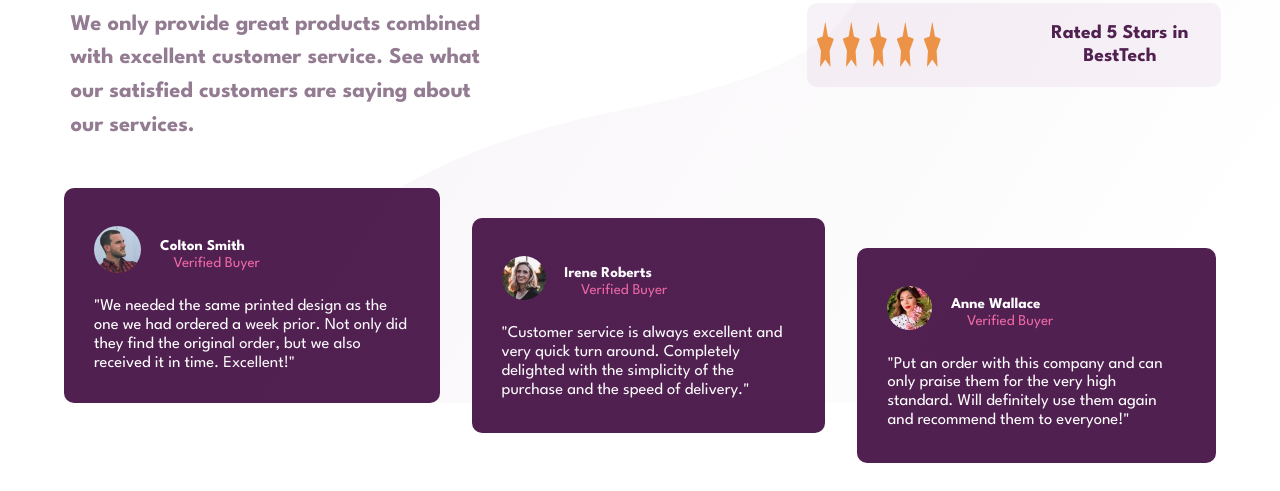
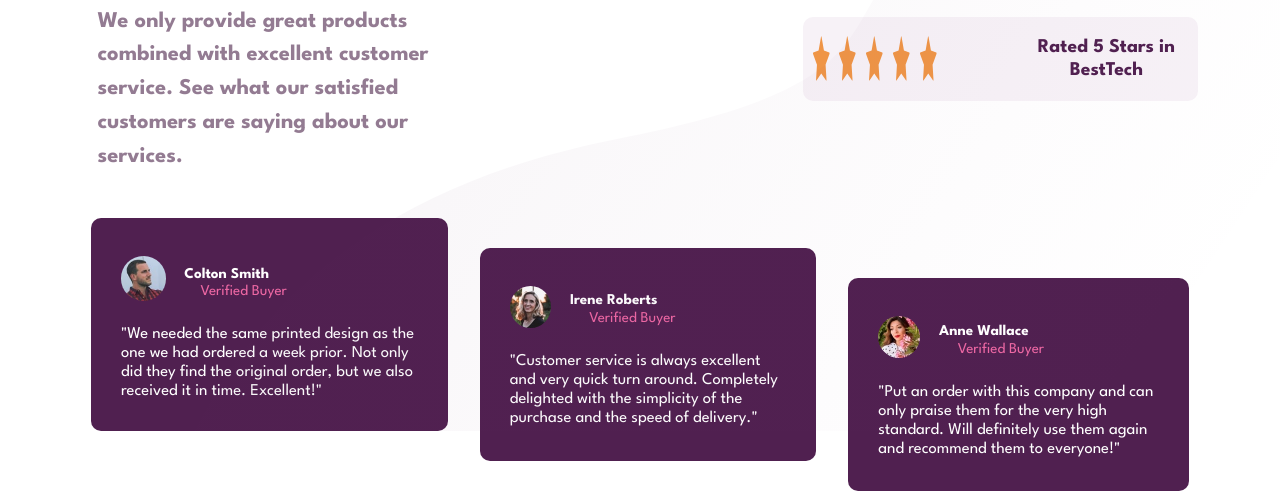
Before and after one commit to AlejandroLR00/Social-proof-section, a plain HTML site: page index.html in a window 1280 px wide. Shown: the part 408-899 px from the top of the page. Before the commit the page ends 871 px from the top, so only its background shows below. Drawn offline with Linux system fonts and the light colour scheme.

Commit message:
version final

```diff
--- a/style/style.css
+++ b/style/style.css
@@ -110,14 +110,8 @@ h1{
 
 @media screen and (min-width:800px){
 
-    /* .main{
-        display: flex;
-        justify-content: center;
-        align-items: center;
-    } */
-
     .container{
-        margin: 3rem;
+        margin: 3em 5em;
         display: flex;
         flex-wrap: wrap;
     }
```
